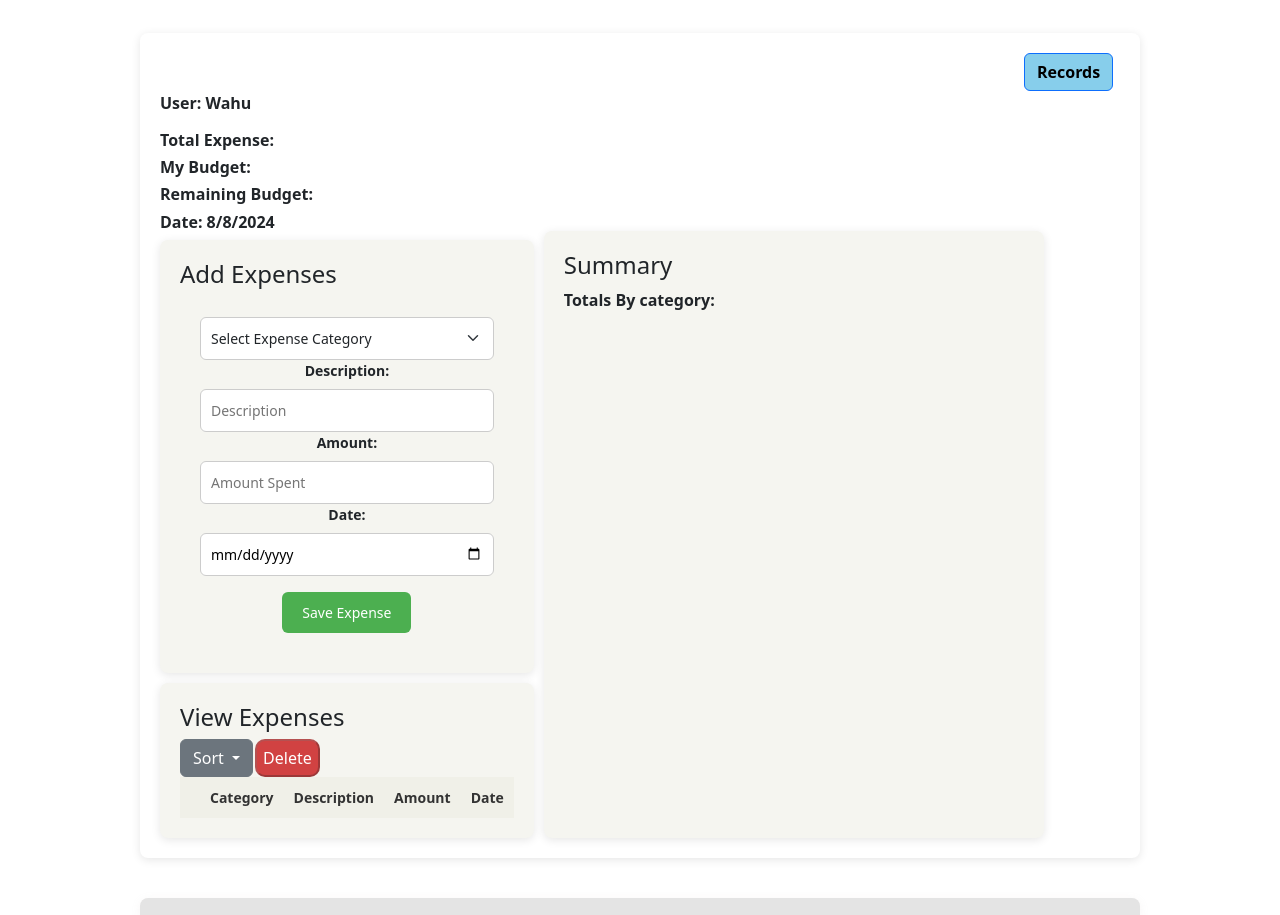
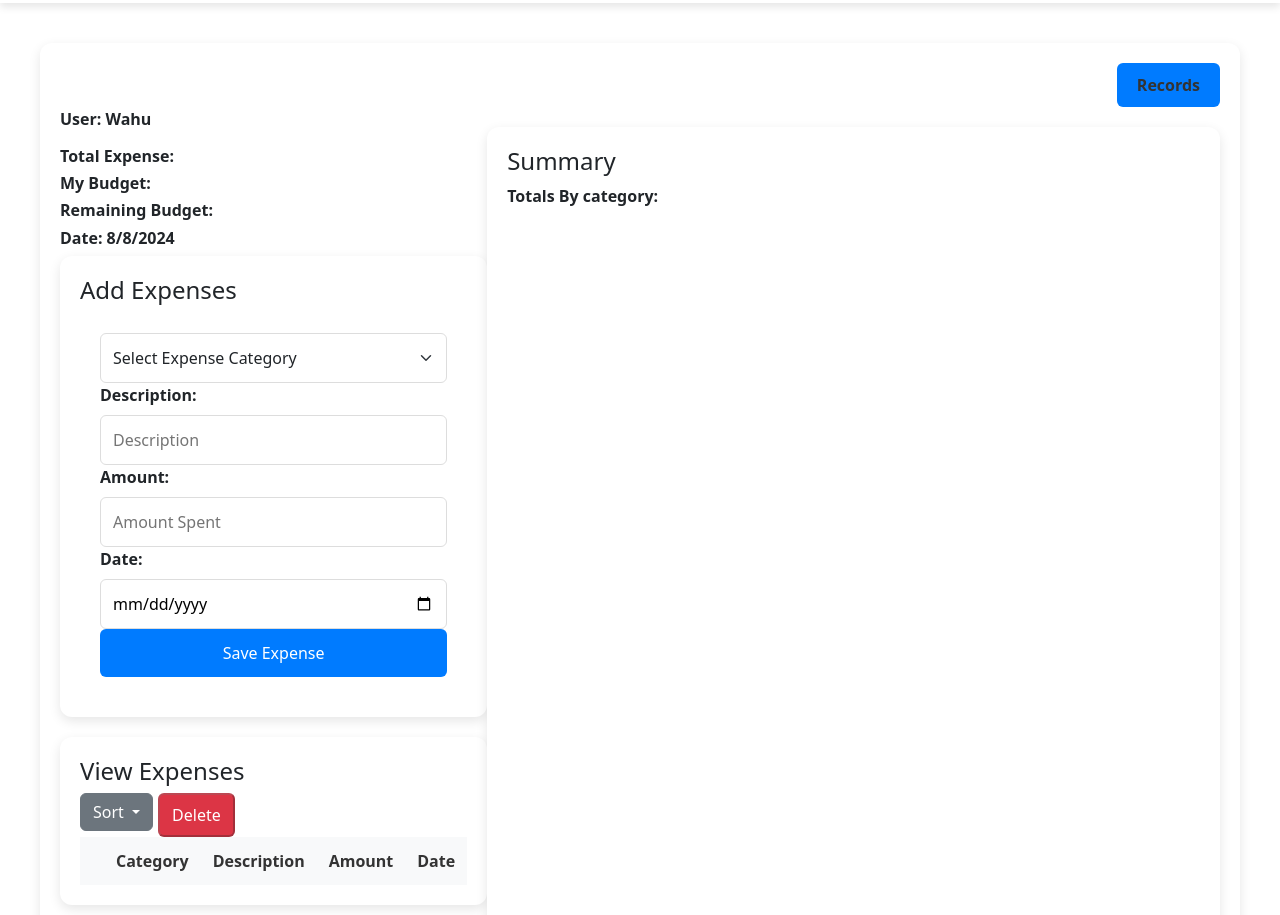
Before and after one commit to WAHU0508/Personal-Expense-Tracker, a plain HTML site: page index.html in a window 1280 px wide. Shown: the part 65-980 px from the top of the page. Drawn offline with nearby package versions, Linux system fonts and the light colour scheme; no server answers.

Commit message:
style.css

```diff
--- a/style.css
+++ b/style.css
@@ -3,74 +3,81 @@ body {
   font-family: 'Roboto', sans-serif;
   margin: 0;
   padding: 0;
-    background-color: #f5f5f0;
+  background-color: #f4f4f9;
 }
+
 main {
   display: flex;
   flex-direction: row;
 }
+
 /* Header Styles */
 header {
-    background-color: #f0f0e8;
+  background-color: #ffffff;
   color: #333;
-    padding: 10px;
+  padding: 15px 20px;
   display: flex;
   justify-content: space-between;
   align-items: center;
+  box-shadow: 0 4px 8px rgba(0, 0, 0, 0.1);
 }
 
 header h1 {
   margin: 0;
-    font-size: 24px;
+  font-size: 28px;
 }
 
 header nav {
   display: flex;
-    gap: 10px;
+  gap: 15px;
 }
 
 header p {
   margin: 0;
   cursor: pointer;
-    font-size: 14px;
+  font-size: 16px;
+  transition: color 0.3s ease;
 }
 
 header p:hover {
-    color: #666;
+  color: #007bff;
 }
 
 /* Main Content Styles */
 .content {
-    max-width: 1000px;
+  max-width: 1200px;
   margin: 40px auto;
   padding: 20px;
-    background-color: #fff;
-    border-radius: 8px;
-    box-shadow: 0 2px 10px rgba(0, 0, 0, 0.1);
-    height: max-content;
+  background-color: #ffffff;
+  border-radius: 12px;
+  box-shadow: 0 4px 12px rgba(0, 0, 0, 0.1);
 }
 
 .FAQs {
-    max-width: 1000px;
+  max-width: 1200px;
   margin: 40px auto;
   padding: 20px;
-    background-color: #e4e4e4;
-    border-radius: 8px;
-    box-shadow: 0 2px 10px rgba(175, 153, 153, 0.1);
+  background-color: #ffffff;
+  border-radius: 12px;
+  box-shadow: 0 4px 12px rgba(0, 0, 0, 0.1);
 }
+
 footer {
-    background-color: #f0f0e8;
+  background-color: #ffffff;
   color: #333;
-    padding: 10px;
+  padding: 15px 20px;
   display: flex;
   justify-content: space-between;
   align-items: center;
+  box-shadow: 0 -4px 8px rgba(0, 0, 0, 0.1);
 }
+
 #expenseChart {
   width: 100%;
-    max-width: 600px;
+  max-width: 700px;
   height: auto;
 }
+
 .UserInfo {
   display: flex;
   justify-content: space-between;
@@ -83,8 +90,9 @@ body {
 }
 
 #appName {
-    font-size: 20px;
+  font-size: 22px;
   font-weight: bold;
+  color: #333;
 }
 
 #currentExpense, #currentDate, #usersName, #remainingBudget, #myBudget {
@@ -94,94 +102,93 @@ body {
 
 /* Form Styles */
 #addExpensesSection {
-    background-color: #f5f5f0;
+  background-color: #ffffff;
   padding: 20px;
-    border-radius: 8px;
-    box-shadow: 0 2px 10px rgba(0, 0, 0, 0.1);
+  border-radius: 12px;
+  box-shadow: 0 4px 12px rgba(0, 0, 0, 0.1);
 }
 
 #addExpenseForm {
   display: flex;
   flex-direction: column;
-    align-items: center;
+  align-items: stretch;
   padding: 20px;
 }
 
 #formSelect {
   width: 100%;
-    padding: 10px;
-    border: 1px solid #ccc;
+  padding: 12px;
+  border: 1px solid #ddd;
   border-radius: 6px;
-    font-size: 14px;
+  font-size: 16px;
 }
 
 label {
-    font-weight: bold;
+  font-weight: 600;
   margin-bottom: 8px;
-    font-size: 14px;
+  font-size: 16px;
 }
 
 input[type="text"], input[type="number"], input[type="date"] {
   width: 100%;
-    padding: 10px;
-    border: 1px solid #ccc;
+  padding: 12px;
+  border: 1px solid #ddd;
   border-radius: 6px;
-    font-size: 14px;
+  font-size: 16px;
 }
 
 button[type="submit"] {
-    background-color: #4CAF50;
+  background-color: #007bff;
   color: #fff;
-    padding: 10px 20px;
+  padding: 12px 20px;
   border: none;
   border-radius: 6px;
   cursor: pointer;
-    font-size: 14px;
-    margin-top: 16px;
+  font-size: 16px;
+  transition: background-color 0.3s ease;
 }
 
 button[type="submit"]:hover {
-    background-color: #43a047;
+  background-color: #0056b3;
 }
 
 /* Table Styles */
 #viewExpensesSection {
-    background-color: #f5f5f0;
+  background-color: #ffffff;
   padding: 20px;
-    border-radius: 8px;
-    box-shadow: 0 2px 10px rgba(0, 0, 0, 0.1);
-    margin-top: 10px;
+  border-radius: 12px;
+  box-shadow: 0 4px 12px rgba(0, 0, 0, 0.1);
+  margin-top: 20px;
 }
 
 #expensesSummary {
-    background-color: #f5f5f0;
+  background-color: #ffffff;
   padding: 20px;
-    border-radius: 8px;
-    box-shadow: 0 2px 10px rgba(0, 0, 0, 0.1);
-    margin-top: 140px;
-    margin-left: 10px;
-    width: 500px;
+  border-radius: 12px;
+  box-shadow: 0 4px 12px rgba(0, 0, 0, 0.1);
+  margin-top: 20px;
+  width: 100%;
+}
 
+.viewSummary {
+  width: auto;
+  text-align: left;
 }
-  .viewSummary {
-    width: max-content;
-    text-align: left;
 
-  }
 #expensesTable {
   width: 100%;
   border-collapse: collapse;
-    font-size: 14px;
+  font-size: 16px;
 }
 
 th, td {
   border: 1px solid #ddd;
-    padding: 10px;
+  padding: 12px;
   text-align: left;
 }
 
 th {
-    background-color: #f0f0e8;
+  background-color: #f8f9fa;
   color: #333;
 }
 
@@ -190,8 +197,9 @@ body {
 }
 
 tr:hover {
-    background-color: #f0f0e8;
+  background-color: #f1f1f1;
 }
+
 .table-actions {
   display: flex;
   flex-direction: row;
@@ -199,61 +207,68 @@ body {
 
 #sortButton + .dropdown-menu a.active {
   font-weight: bold;
-    background-color: #f1f1f1;
+  background-color: #e9ecef;
 }
+
 .exp {
   margin-left: 15px;
   list-style: circle;
 }
 
 .editing {
-    padding: 10px;
+  padding: 15px;
   text-align: left;
 }
 
 #deleteButton {
-    background-color: rgb(209, 66, 66);
-    color: white;
-    margin-left: 2px;
-    border-radius: 10px;
+  background-color: #dc3545;
+  color: #fff;
+  margin-left: 5px;
+  border-radius: 6px;
+  padding: 8px 12px;
 }
 
-
-
-   /* records-modal */
+/* Records Modal */
 #recordsButton {
-    margin-left: 90%;
+  margin-left: auto;
   display: flex;
-    color: black;
-    background-color: skyblue;
+  color: #333;
+  background-color: #007bff;
   font-weight: bold;
+  padding: 10px 20px;
+  border: none;
+  border-radius: 6px;
+  cursor: pointer;
+  transition: background-color 0.3s ease;
 }
 
 #recordsButton:hover {
-    background-color: gray;
-    color: white;
+  background-color: #0056b3;
+  color: #fff;
 }
 
 .records-modal .modal-dialog {
-    max-width: 600px;
+  max-width: 700px;
 }
 
 .records-modal .modal-content {
-    padding: 10px;
-    border: 1px solid #888;
-    background-color: #fefefe;
+  padding: 20px;
+  border: 1px solid #ddd;
+  background-color: #ffffff;
+  border-radius: 12px;
+  box-shadow: 0 4px 12px rgba(0, 0, 0, 0.1);
 }
 
 .records-modal .modal-header .btn-close {
-    color: #aaa;
+  color: #333;
   float: right;
-    font-size: 28px;
+  font-size: 24px;
   font-weight: bold;
 }
 
 .records-modal .modal-header .btn-close:hover,
 .records-modal .modal-header .btn-close:focus {
-    color: black;
+  color: #007bff;
   text-decoration: none;
   cursor: pointer;
 }
```
Lines whose indentation alone changed are shown as unchanged.
